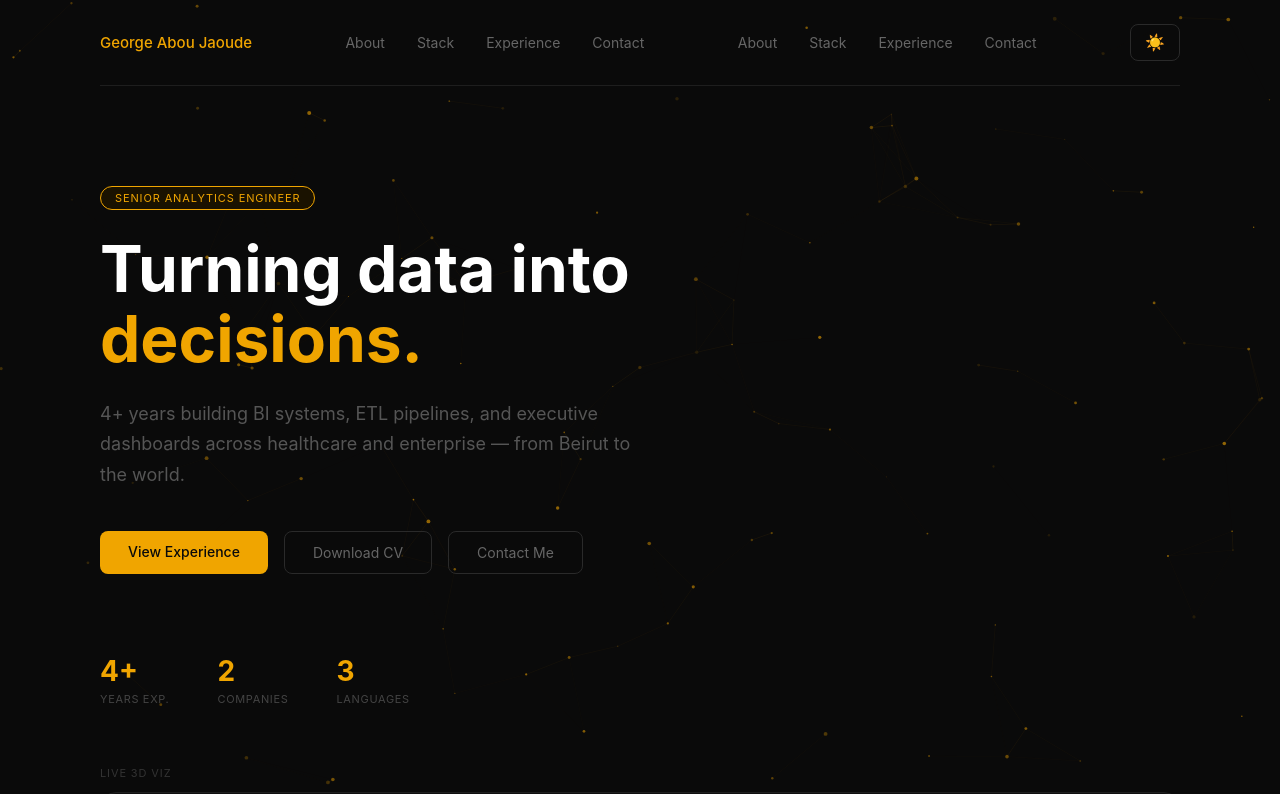
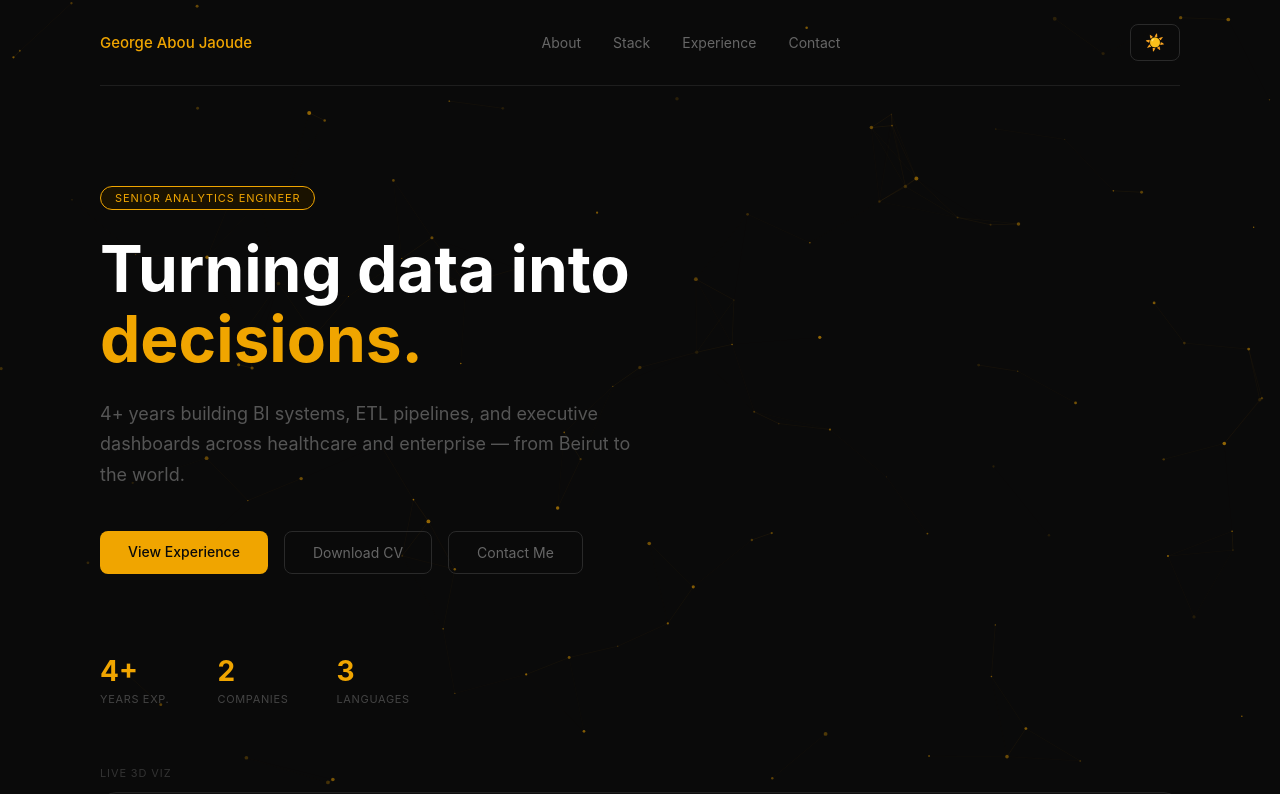
Before and after one commit to georgeaboujaoudeh/george-portfolio, a Next.js app: page / in a window 1280 px wide. Shown: the top 794 px of the page. Built offline with nearby package versions, Linux system fonts and the light colour scheme.

Commit message:
removing duplicates

```diff
--- a/app/page.js
+++ b/app/page.js
@@ -21,17 +21,6 @@ export default function Home() {
         <span style={{ color: '#f0a500', fontSize: '15px', fontWeight: 500 }}>
           George Abou Jaoude
         </span>
-        <div style={{ display: 'flex', gap: '32px' }}>
-          {['About', 'Stack', 'Experience', 'Contact'].map(link => (
-            <a key={link} href={`#${link.toLowerCase()}`} style={{
-              color: '#666',
-              textDecoration: 'none',
-              fontSize: '14px'
-            }}>
-              {link}
-            </a>
-          ))}
-        </div>
         <div style={{ display: 'flex', gap: '32px' }}>
           {['About', 'Stack', 'Experience', 'Contact'].map(link => (
             <a key={link} href={`#${link.toLowerCase()}`} style={{
```
